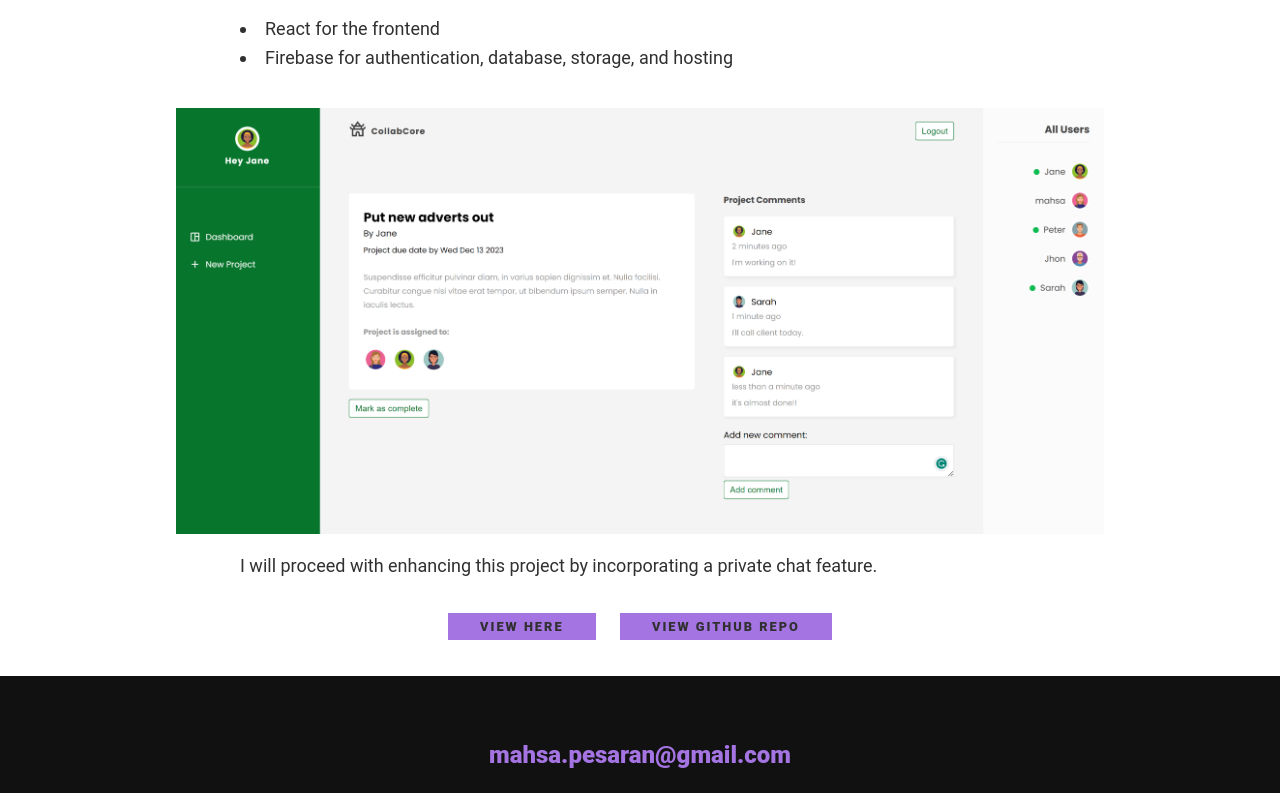
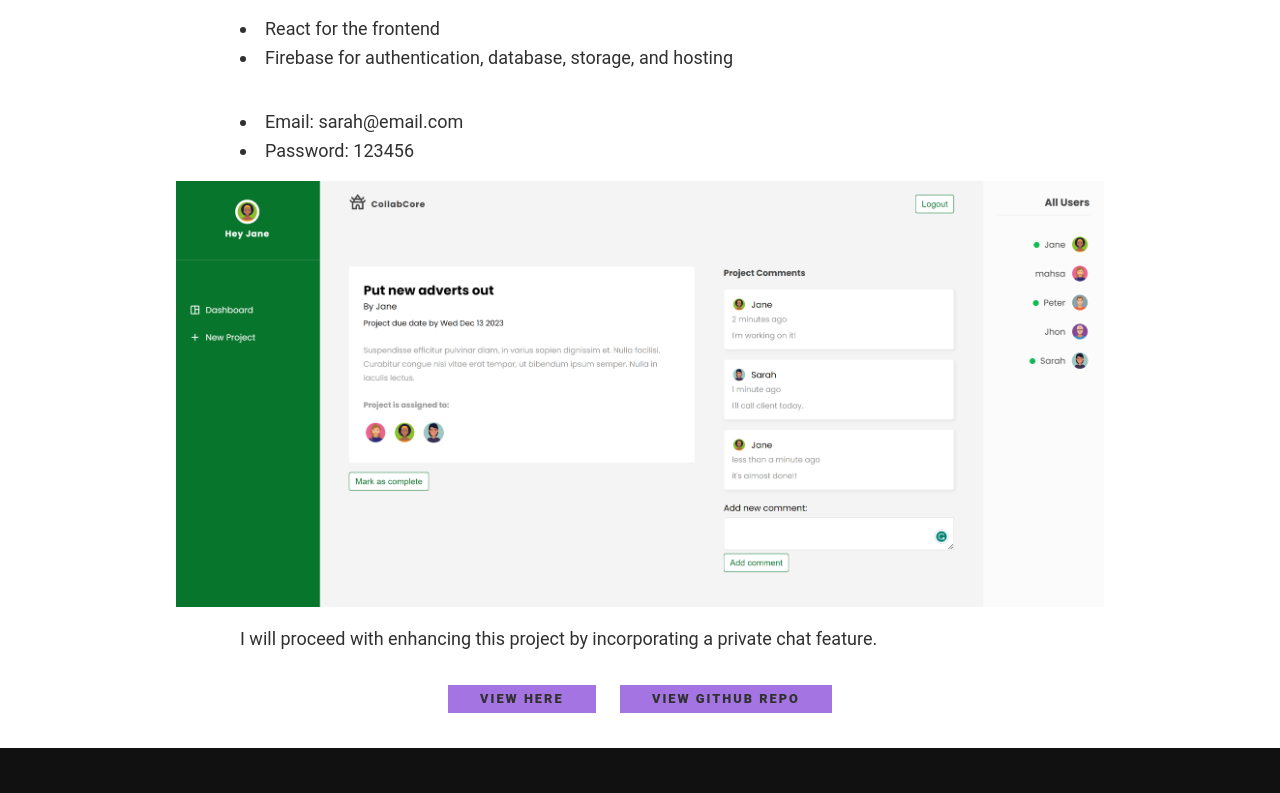
Before and after one commit to mpesaran/Portfolio, a plain HTML site: page project-project management site.html in a window 1280 px wide. Shown: the part 2777-3570 px from the top of the page. Drawn offline with nearby package versions, Linux system fonts and the light colour scheme.

Commit message:
Update project-project management site.html
Add the demo account details

```diff
--- a/project-project management site.html
+++ b/project-project management site.html
@@ -76,6 +76,10 @@
                     <li>React for the frontend</li>
                     <li>Firebase for authentication, database, storage, and hosting</li>
             </div>
+            <div class="demo-account">
+                <li>Email: sarah@email.com</li>
+                <li>Password: 123456</li>
+            </div>
             <img src="img/collab-comments.png">
             <p>I will proceed with enhancing this project by incorporating a private chat feature.</p>
                  <div class="portfolio-btn">
```
